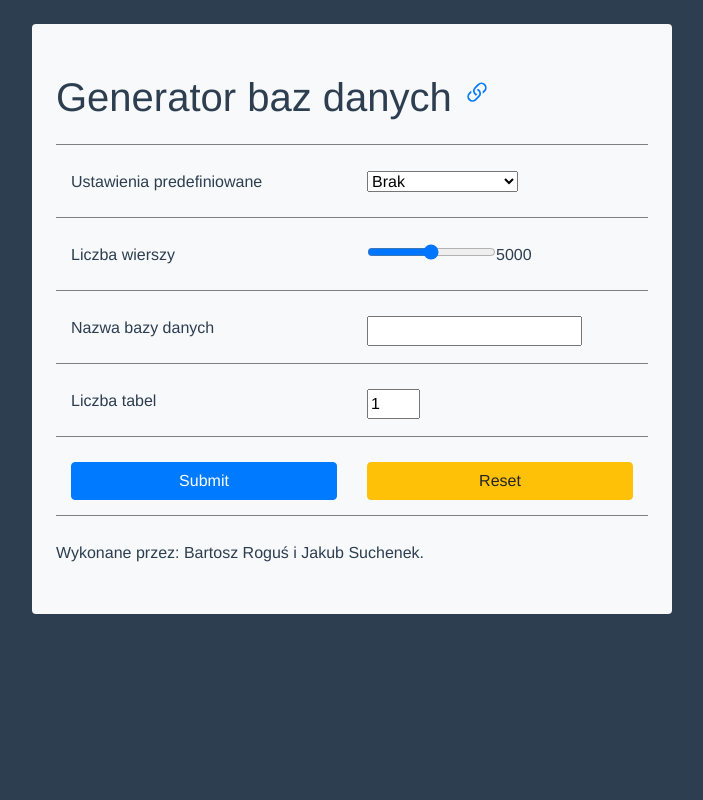
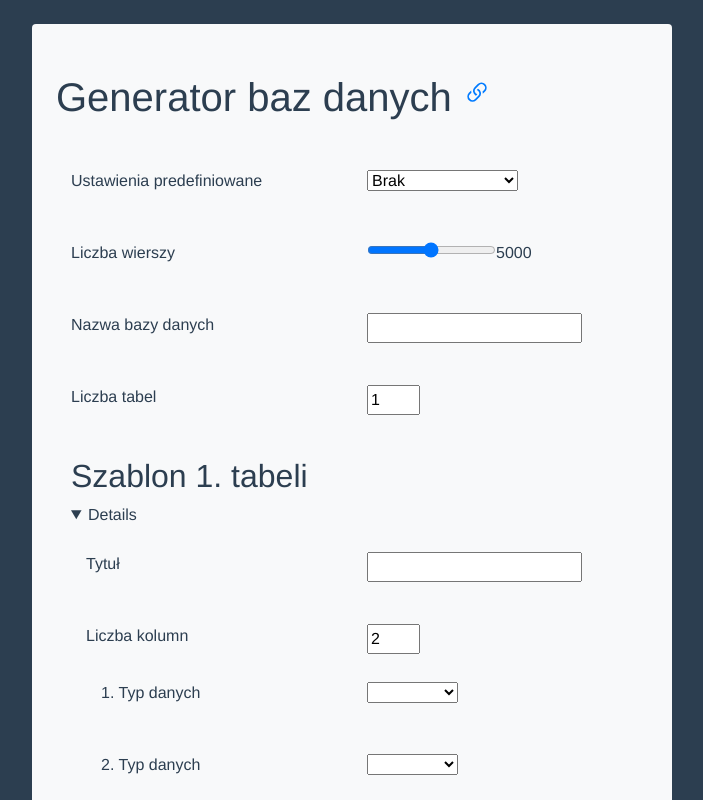
Before and after one commit to AnonymousX86/database-generator, a Vue app: page / in a window 1280 px wide. Shown: the top 800 px of the page, without its empty margins (288-991 px from the left). Built offline with nearby package versions, Linux system fonts and the light colour scheme.

Commit message:
Add more fields
Removed borders beetwen "b-row".
Fixed with Eslint.

```diff
--- a/src/components/MainForm.vue
+++ b/src/components/MainForm.vue
@@ -1,30 +1,47 @@
 <template>
   <b-row>
     <b-col
-        xl="6" offset-xl="3"
-        lg="8" offset-lg="2"
-        md="10" offset-md="1"
-        class="text-left bg-light p-4 rounded mx-4 mx-md-auto">
+      xl="6"
+      offset-xl="3"
+      lg="8"
+      offset-lg="2"
+      md="10"
+      offset-md="1"
+      class="text-left bg-light p-4 rounded mx-4 mx-md-auto"
+    >
       <!--suppress HtmlUnknownTarget -->
-      <form action="action.php" method="post" @submit="onSubmit" @reset.prevent="onReset">
+      <form
+        action="action.php"
+        method="post"
+        @submit="onSubmit"
+        @reset.prevent="onReset"
+      >
         <b-row>
-          <h1>Generator baz danych <a
+          <h1>
+            Generator baz danych
+            <a
               href="https://github.com/AnonymousX86/database-generator"
               target="_blank"
               rel="noopener"
               title="GitHub"
-            ><b-icon icon="link45deg" class="h3"
-            /></a></h1>
+            >
+              <b-icon icon="link45deg" class="h3" />
+            </a>
+          </h1>
         </b-row>
 
         <b-row>
           <b-col cols="6">
-            <label for="predefined">
-              Ustawienia predefiniowane
-            </label>
+            <label for="predefined"> Ustawienia predefiniowane </label>
           </b-col>
           <b-col cols="6">
-            <select name="predefined" id="predefined" v-model="options.scheme" required @change="updateValues">
+            <select
+              name="predefined"
+              id="predefined"
+              v-model="options.scheme"
+              required
+              @change="updateValues"
+            >
               <option value="none" selected>Brak</option>
               <option value="pre-students-marks">Uczniowie i oceny</option>
             </select>
@@ -33,9 +50,7 @@
 
         <b-row>
           <b-col cols="6">
-            <label for="db_rows">
-              Liczba wierszy
-            </label>
+            <label for="db_rows"> Liczba wierszy </label>
           </b-col>
           <b-col cols="6">
             <input
@@ -54,9 +69,7 @@
 
         <b-row>
           <b-col cols="6">
-            <label for="db_name">
-              Nazwa bazy danych
-            </label>
+            <label for="db_name"> Nazwa bazy danych </label>
           </b-col>
           <b-col cols="6">
             <input
@@ -65,7 +78,7 @@
               name="db_name"
               minlength="3"
               maxlength="40"
-                v-model="options.db_title"
+              v-model="options.db_name"
               :readonly="selectedPredefined"
               required
             />
@@ -74,9 +87,7 @@
 
         <b-row>
           <b-col cols="6">
-            <label for="db_tables_count">
-              Liczba tabel
-            </label>
+            <label for="db_tables_count"> Liczba tabel </label>
           </b-col>
           <b-col cols="6">
             <input
@@ -92,9 +103,96 @@
           </b-col>
         </b-row>
 
+        <b-row v-for="index in this.options.db_tables_count" :key="index">
+          <b-col cols="12">
+            <h2>Szablon {{ index }}. tabeli</h2>
+            <details open>
+              <b-row>
+                <b-col cols="6">
+                  <label :for="'tables[' + (index - 1) + '][title]'"
+                    >Tytuł</label
+                  >
+                </b-col>
+                <b-col cols="6">
+                  <!--suppress HtmlFormInputWithoutLabel -->
+                  <input
+                    :id="'tables[' + (index - 1) + '][title]'"
+                    v-model="options.db_tables[index - 1].title"
+                    type="text"
+                    minlength="3"
+                    maxlength="40"
+                    required
+                  />
+                </b-col>
+              </b-row>
+
+              <b-row>
+                <b-col cols="6">
+                  <label :for="'tables[' + (index - 1) + '][cols_count]'"
+                    >Liczba kolumn</label
+                  >
+                </b-col>
+                <b-col cols="6">
+                  <!--suppress HtmlFormInputWithoutLabel -->
+                  <input
+                    :id="'tables[' + (index - 1) + '][cols_count]'"
+                    type="number"
+                    v-model.number="options.db_tables[index - 1].cols_count"
+                    min="2"
+                    max="4"
+                    required
+                  />
+                  <!-- TODO ustawić min/max w JS -->
+                </b-col>
+                <b-col cols="12">
+                  <b-row
+                    v-for="i in options.db_tables[index - 1].cols_count"
+                    :key="i"
+                  >
+                    <b-col cols="6">
+                      <label
+                        :for="
+                          'tables[' + (index - 1) + '][' + (i - 1) + '][type]'
+                        "
+                        >{{ i }}. Typ danych</label
+                      >
+                    </b-col>
+                    <b-col cols="6">
+                      <!--suppress HtmlFormInputWithoutLabel -->
+                      <select
+                        :name="
+                          'tables[' + (index - 1) + '][' + (i - 1) + '][type]'
+                        "
+                        :id="
+                          'tables[' + (index - 1) + '][' + (i - 1) + '][type]'
+                        "
+                        v-model="
+                          options.db_tables[index - 1].cols[i - 1].scheme
+                        "
+                        required
+                      >
+                        <option value="id">ID</option>
+                        <option value="name">Imię</option>
+                        <option value="surname">Nazwisko</option>
+                      </select>
+                    </b-col>
+                  </b-row>
+                </b-col>
+              </b-row>
+            </details>
+          </b-col>
+        </b-row>
+
         <b-row>
           <b-col cols="12">
-            <b-alert v-for="(error, index) of errors" :key="index" variant="danger" :show="true" dismissible fade>
+            <b-alert
+              v-for="(error, index) of errors"
+              :key="index"
+              variant="danger"
+              :show="true"
+              dismissible
+              fade
+            >
               {{ error }}
             </b-alert>
           </b-col>
@@ -119,33 +217,30 @@
 
 <script>
 export default {
-  name: "MainForm",
+  name: 'MainForm',
   data() {
     return {
       options: this.defaultOptions(),
       predefined: {
-        none: {
-          db_title: '',
-          db_tables_count: 1,
+        none: this.defaultOptions(),
+        'pre-students-marks': {
+          db_name: 'uczniowie_oceny',
+          db_tables_count: 3
+        }
       },
-        'pre-students-marks': {
-          db_title: 'uczniowie_oceny',
-          db_tables_count: 3,
-        },
-      },
-      errors: [],
+      errors: []
     }
   },
   computed: {
     selectedPredefined() {
       return this.options.scheme.startsWith('pre-')
-    },
+    }
   },
   methods: {
     onSubmit(e) {
       const o = this.options
       this.errors = []
-      if (o.db_title.length > 40 || o.db_title.length < 3)
+      if (o.db_name.length > 40 || o.db_name.length < 3)
         this.errors.push('Nazwa bazy danych powinna mieć od 3 do 40 znaków!')
 
       if (o.db_tables_count < 1 || o.db_tables_count > 3)
@@ -163,18 +258,32 @@ export default {
     },
     updateValues() {
       let options = this.options
-      options.db_title = this.predefinedValue('db_title')
+      options.db_name = this.predefinedValue('db_name')
       options.db_tables_count = this.predefinedValue('db_tables_count')
       this.options = options
     },
     defaultOptions() {
-      return {
+      const data = {
         scheme: 'none',
         db_rows: 5000,
-        db_title: '',
+        db_name: '',
         db_tables_count: 1,
+        db_tables: []
       }
-    },
+      for (let i = 0; i < 3; i++) {
+        const n_data = {
+          title: '',
+          cols_count: 2,
+          cols: []
+        }
+        for (let j = 0; j < 4; j++)
+          n_data.cols.push({
+            scheme: ''
+          })
+        data.db_tables.push(n_data)
+      }
+      return data
+    }
   }
 }
 </script>
@@ -183,9 +292,10 @@ export default {
 label {
   display: block;
 }
+
 form {
   .row {
-    border-bottom: solid gray 1px;
+    //border-bottom: solid gray 1px;
     margin: 10px 0;
     padding: 15px 0;
   }
```
Lines whose indentation alone changed are shown as unchanged.
